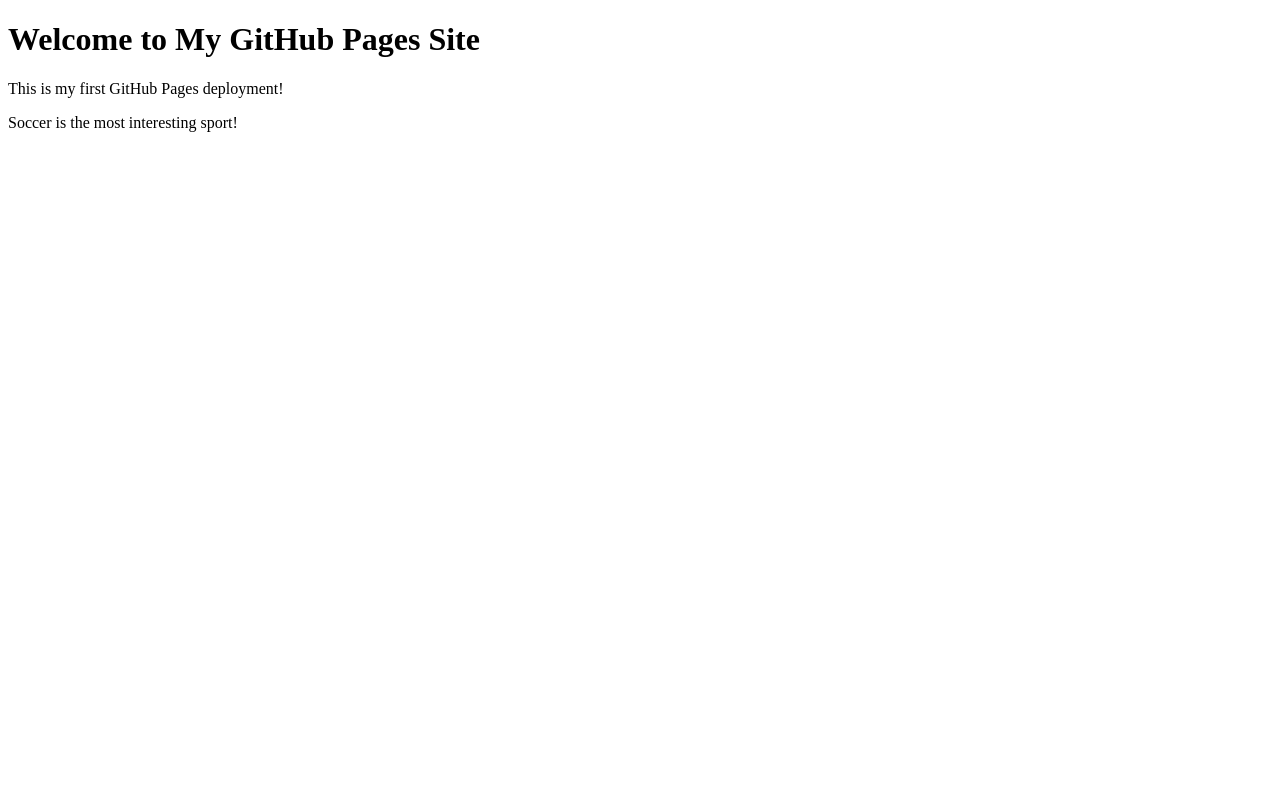
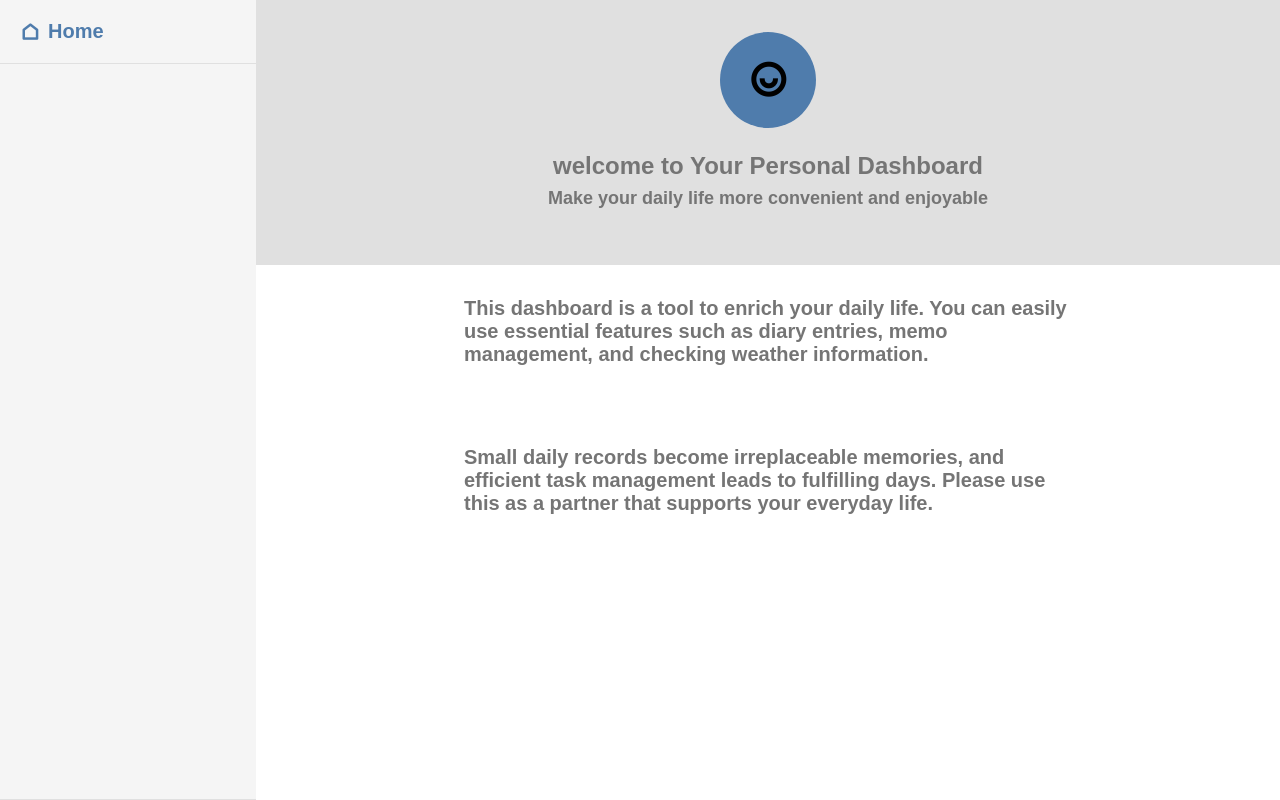
Before and after one commit to yoshikitanaka-bit/my-first-web-app, a plain HTML site: page index.html in a window 1280 px wide. Drawn offline with nearby package versions, Linux system fonts and the light colour scheme.

Commit message:
Add files via upload
新しいwebサイト用ファイルをアップロード

```diff
--- a/index.html
+++ b/index.html
@@ -1,13 +1,43 @@
 <!DOCTYPE html>
 <html lang="en">
-<head>
-    <meta charset="UTF-8">
-    <meta name="viewport" content="width=device-width, initial-scale=1.0">
-    <title>My GitHub Pages Site</title>
-</head>
-<body>
-    <h1>Welcome to My GitHub Pages Site</h1>
-    <p>This is my first GitHub Pages deployment!</p>
-    <p>Soccer is the most interesting sport!</p>
-</body>
+  <head>
+    <meta charset="UTF-8" />
+    <meta name="viewport" content="width=device-width, initial-scale=1.0" />
+    <title>Dashboard</title>
+    <link href="https://cdn.jsdelivr.net/npm/remixicon@4.5.0/fonts/remixicon.css" rel="stylesheet" />
+    <link href="./style.css" rel="stylesheet" />
+  </head>
+
+  <body>
+    <div class="dashboard-container">
+      <aside class="side-bar">
+        <div class="side-header">
+          <a href="#" class="side-barhome" data-tab="home">
+            <span class="ri-home-line"></span>
+            <span>Home</span>
+          </a>
+        </div>
+
+      </aside>
+
+      <main class="main">
+        <section id="home" class="content-section">
+          <div class="main-header">
+            <span class="ri-user-smile-line"></span>
+            <h1>welcome to Your Personal Dashboard</h1>
+            <h2>Make your daily life more convenient and enjoyable</h2>
+          </div>
+
+          <div class="main-body">
+            <p>This dashboard is a tool to enrich your daily life. You can easily use essential features such as diary entries, memo management, and checking weather information.</p>
+            <p>Small daily records become irreplaceable memories, and efficient task management leads to fulfilling days. Please use this as a partner that supports your everyday life.</p>
+          </div>
+        </section>
+
+      </main>
+
+    </div>
+
+
+  </body>
 </html>
--- /dev/null
+++ b/style.css
@@ -0,0 +1,118 @@
+/* ブラウザで設定されているスタイルのリセット・共通設定 */
+/* 消さないでください */
+*,
+*::before,
+*::after {
+  box-sizing: border-box;
+}
+body,
+h1,
+h2,
+h3,
+p,
+ul,
+li,
+form,
+input,
+textarea,
+select,
+button {
+  margin: 0;
+  padding: 0;
+  font-family: sans-serif;
+}
+
+ul {
+  list-style: none;
+}
+/* スタイルのリセット終了 */
+
+/* サイドバーとメインコンテンツを包むための要素のスタイルを書いてください */
+.dashboard-container {
+  display: flex;
+  height: 100vh;
+
+}
+
+/* サイドバーに関連するスタイルを書いてください */
+.side-bar {
+  width: 256px;
+  flex-shrink: 0;
+  background-color: #f5f5f5;
+
+  border-bottom: 1px solid #e0e0e0;
+  display: flex;
+  flex-direction: column;
+  height: 100%;
+
+
+}
+
+.side-header {
+  padding: 20px;
+  border-bottom: 1px solid #e0e0e0;
+}
+
+
+
+.side-barhome {
+  font-size: 1.25rem;
+  font-weight: 600;
+  color: #4f7cac;
+  display: flex;
+  align-items: center;
+  gap: 8px;
+  text-decoration: none;
+}
+
+
+
+/* メインコンテンツに関連するスタイルを書いてください */
+.main {
+  font-size: 1.25rem;
+  font-weight: 600;
+  flex: 1;
+}
+
+.main-header {
+  background-color: #e0e0e0;
+  padding: 32px;
+  border-bottom: 1px #e0e0e0;
+  text-align: center;
+}
+
+.ri-user-smile-line {
+  width: 96px;
+  height: 96px;
+  background-color: #4f7cac;
+  border-radius: 50%;
+  display: flex;
+  justify-content: center;
+  align-items: center;
+  margin-bottom: 24px;
+  margin-left: auto;
+  margin-right: auto;
+  font-size: 2.5rem;
+  color: 8px;
+}
+
+h1 {
+  font-size: 1.5rem;
+  font-weight: 600;
+  color: #757575;
+  margin-bottom: 8px;
+}
+
+h2 {
+  font-size: 1.125rem;
+  color: #757575;
+  margin-bottom: 24px;
+}
+
+p {
+  max-width: 672px;
+  margin: 0 auto;
+  padding: 32px;
+  color: #757575;
+  margin-bottom: 16px;
+}
```
